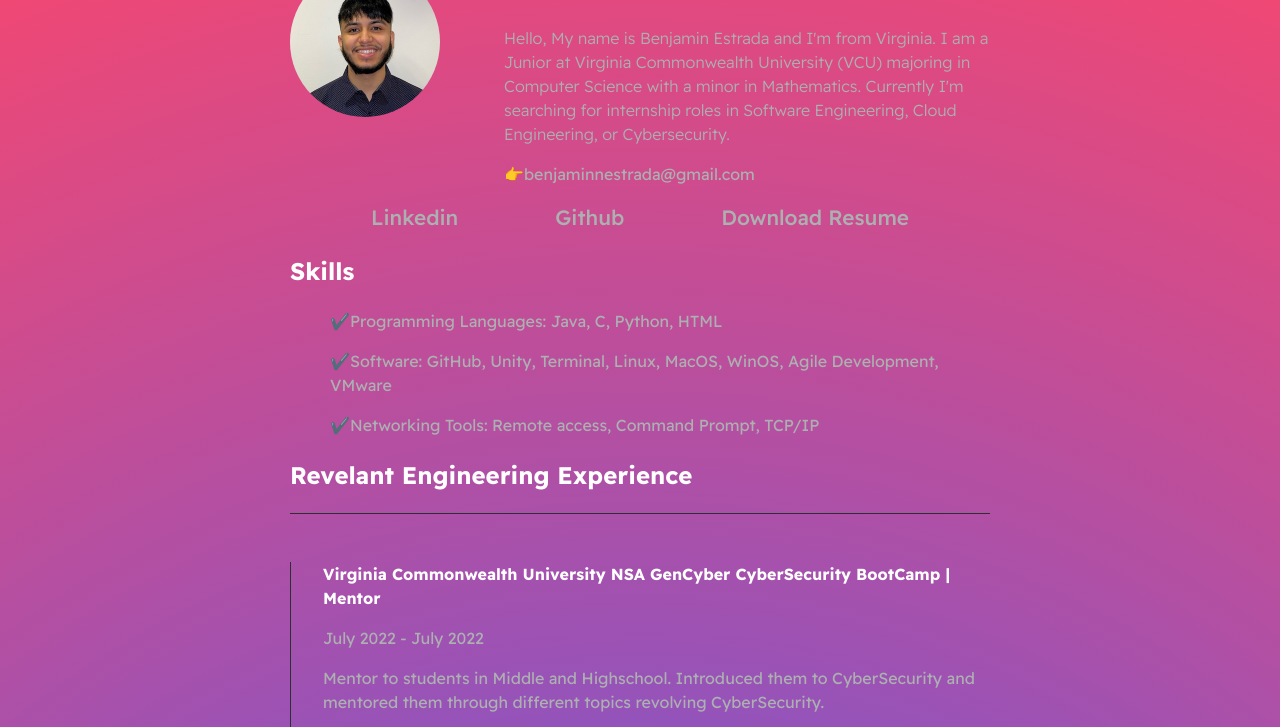
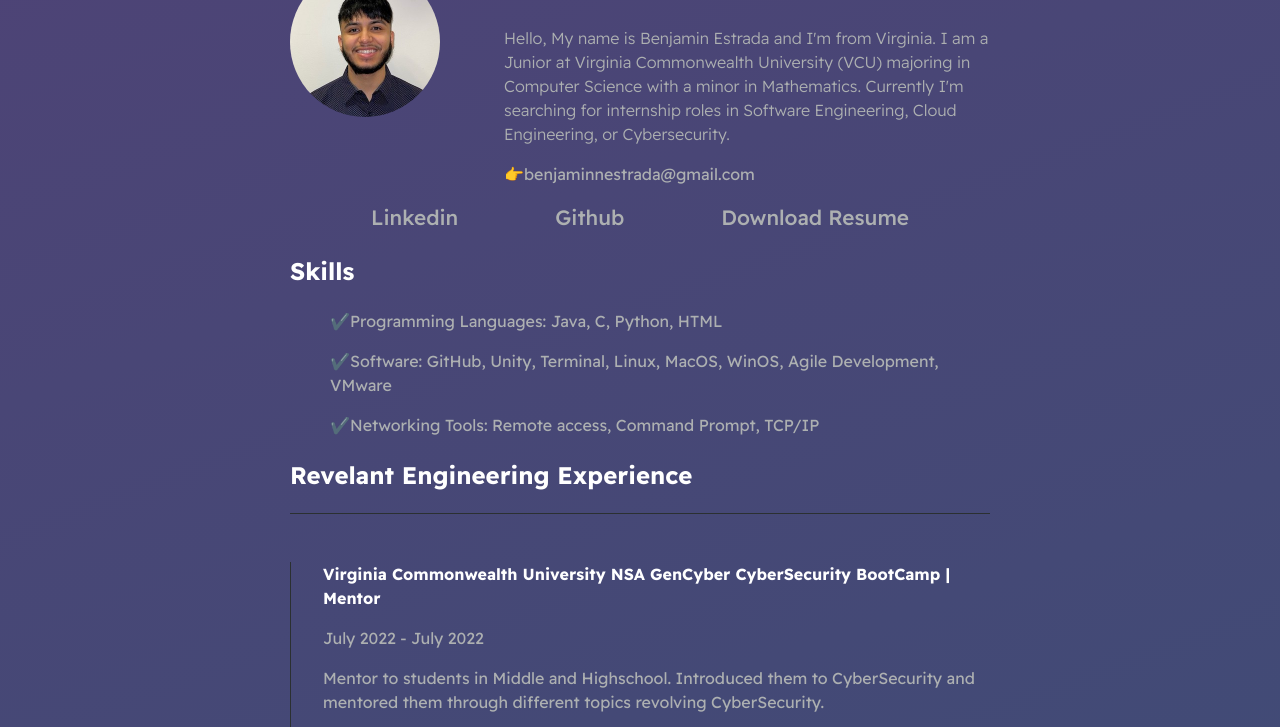
Before and after one commit to io-benjamin/Website, a plain HTML site: page index.html in a window 1280 px wide. Shown: the part 126-853 px from the top of the page. Drawn offline with Linux system fonts and the light colour scheme.

Commit message:
Update main.css

```diff
--- a/main.css
+++ b/main.css
@@ -29,8 +29,7 @@
 }
 
 body{
-    background: rgb(63,94,251);
-    background: radial-gradient(circle, rgba(63,94,251,1) 0%, rgba(252,70,107,1) 100%);
+    background-image: linear-gradient(-20deg, #2b5876 0%, #4e4376 100%);
 }
 
 p, span, li{
```
